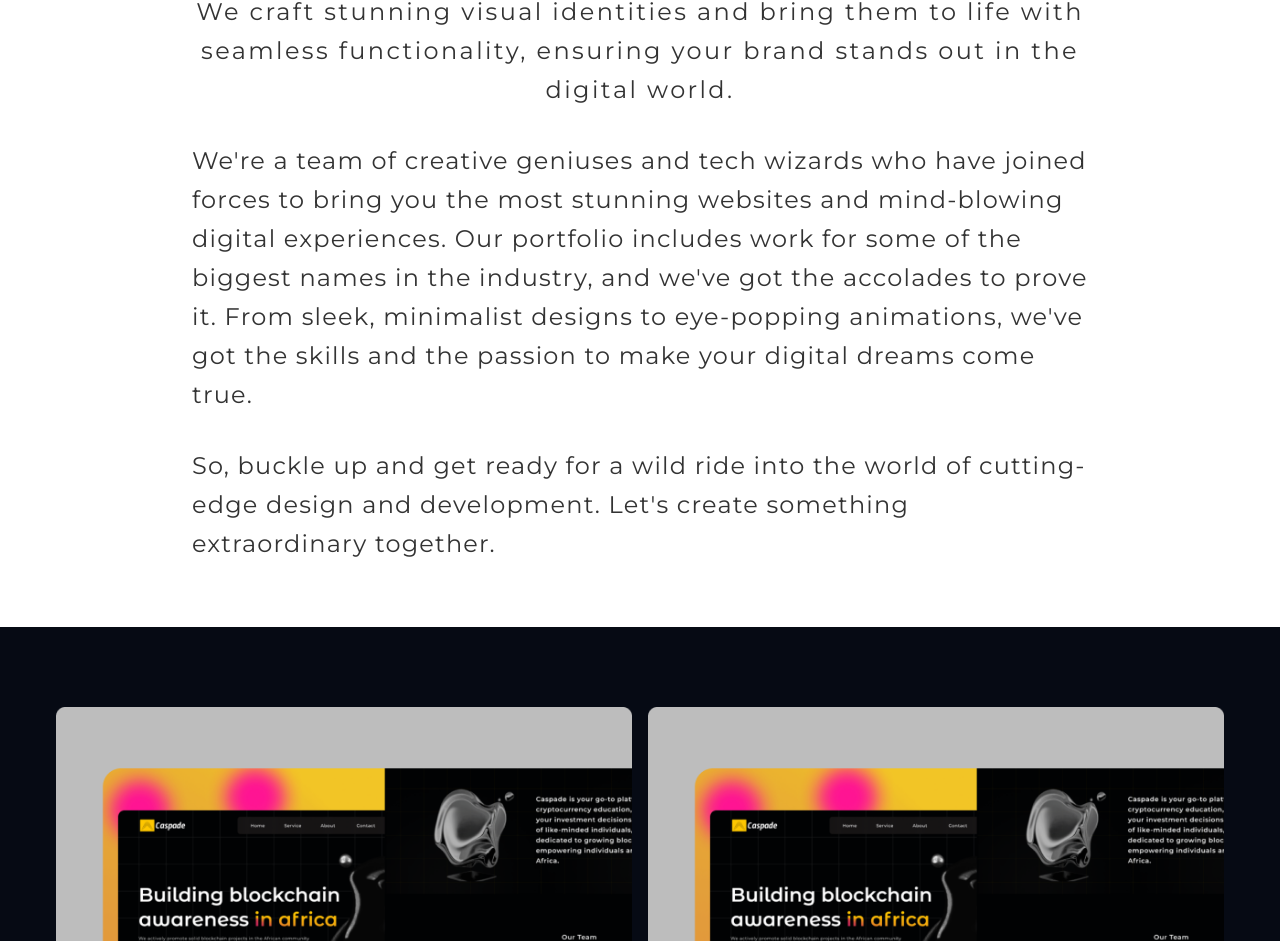
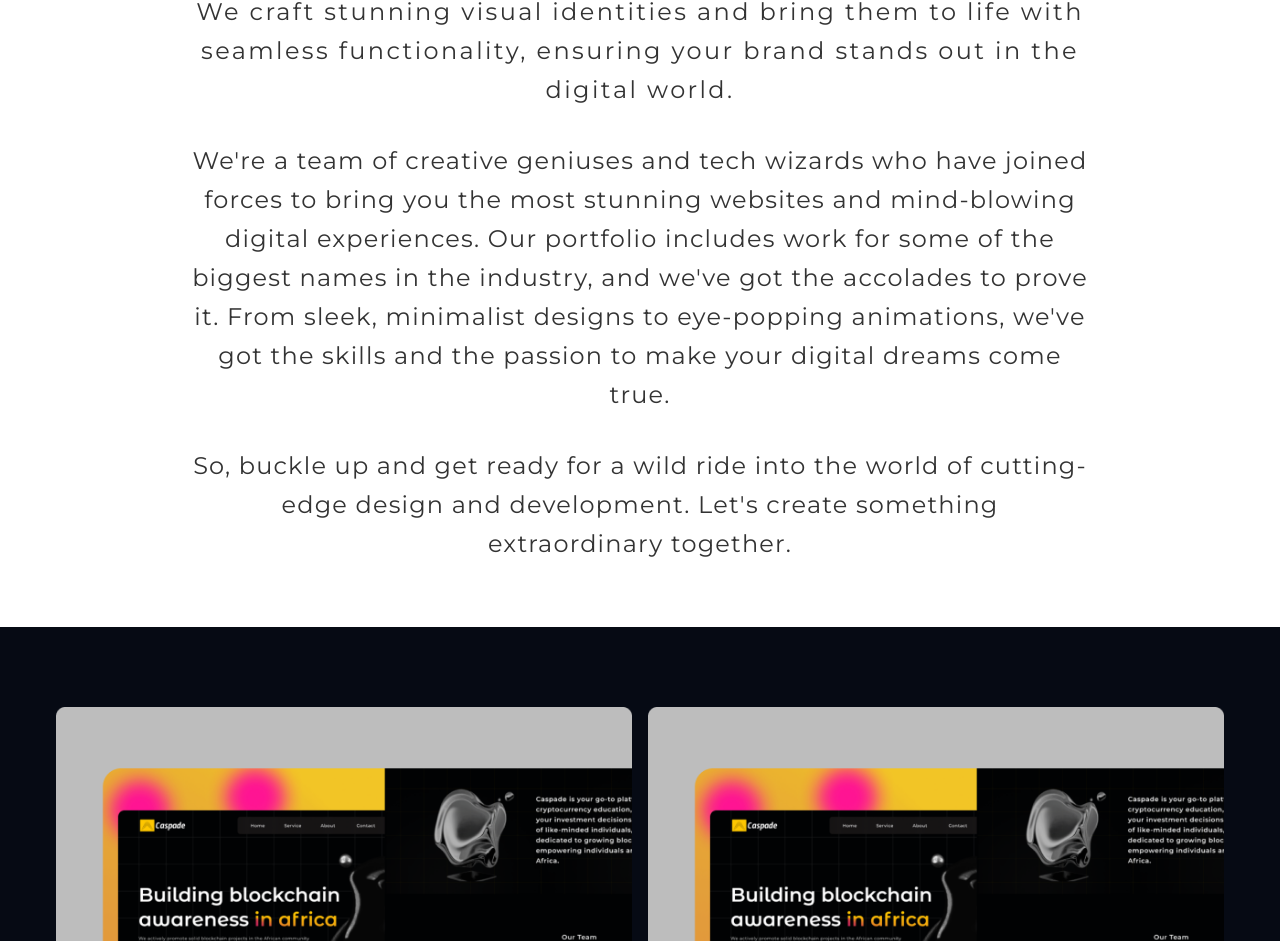
Before and after one commit to itsadaeze/Dlab, a React (Create React App) app: page / in a window 1280 px wide. Shown: the part 1593-2534 px from the top of the page. Built offline with nearby package versions, Linux system fonts and the light colour scheme.

Commit message:
worked on appointmnet screens

```diff
--- a/src/components/about.js
+++ b/src/components/about.js
@@ -28,7 +28,7 @@ const About = () => {
           stunning visual identities and bring them to life with seamless
           functionality, ensuring your brand stands out in the digital world.
         </h3>
-        <h3 className="text-[#333] font-montserrat text-left tracking-wider text-[14px] md:text-[20px] lg:text-[24px] leading-relaxed mt-[1rem] px-[1rem] md:mt-[2rem] md:px-[2rem] " >
+        <h3 className="text-[#333] font-montserrat  tracking-wider text-[14px] md:text-[20px] lg:text-[24px] leading-relaxed mt-[1rem] px-[1rem] md:mt-[2rem] md:px-[2rem] " >
           We're a team of creative geniuses and tech wizards who have joined
           forces to bring you the most stunning websites and mind-blowing
           digital experiences. Our portfolio includes work for some of the
@@ -36,7 +36,7 @@ const About = () => {
           it. From sleek, minimalist designs to eye-popping animations, we've
           got the skills and the passion to make your digital dreams come true.
         </h3>
-        <h3 className="text-[#333] font-montserrat text-left tracking-wider text-[14px] md:text-[20px] lg:text-[24px] leading-relaxed mt-[1rem] px-[1rem] md:mt-[2rem] md:px-[2rem] " >
+        <h3 className="text-[#333] font-montserrat  tracking-wider text-[14px] md:text-[20px] lg:text-[24px] leading-relaxed mt-[1rem] px-[1rem] md:mt-[2rem] md:px-[2rem] " >
           So, buckle up and get ready for a wild ride into the world of
           cutting-edge design and development. Let's create something
           extraordinary together.
```
